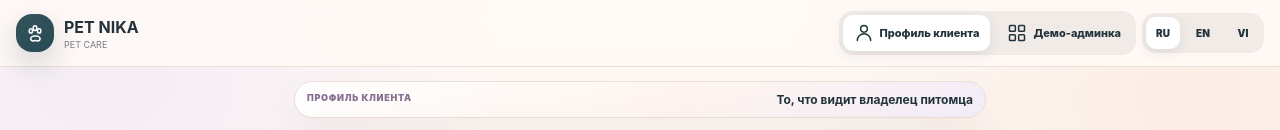
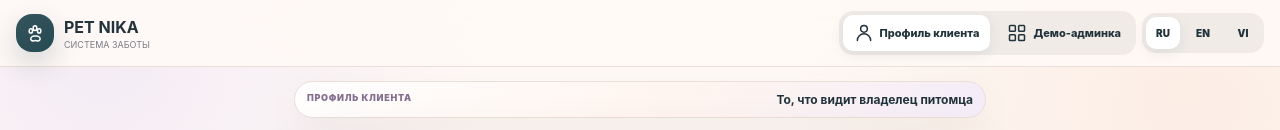
Before and after one commit to mirozdanie6v/pet-nika, a Next.js app: page / in a window 1280 px wide. Shown: the top 130 px of the page. Built offline with nearby package versions, Linux system fonts and the light colour scheme.

Commit message:
fix: localize brand descriptor

```diff
--- a/components/PetNikaApp.tsx
+++ b/components/PetNikaApp.tsx
@@ -15,6 +15,7 @@ function Inner(){
   const [langMenuOpen,setLangMenuOpen]=useState(false);
   const {state,setLanguage}=useApp();
   const c=ui(state.language);
+  const brandTag=state.language==='ru'?'СИСТЕМА ЗАБОТЫ':state.language==='en'?'CARE SYSTEM':'HỆ THỐNG CHĂM SÓC';
   useEffect(()=>{document.documentElement.lang=state.language},[state.language]);
   const selectRole=(nextRole:AppRole)=>{setRole(nextRole);setRoleMenuOpen(false)};
   const selectLanguage=(language:Language)=>{setLanguage(language);setLangMenuOpen(false)};
@@ -22,7 +23,7 @@ function Inner(){
   return <div className="app">
     <header className="topbar">
       <div className="topbar-inner">
-        <div className="brand"><span className="brand-mark"><Icon name="paw"/></span><div><b>PET NIKA</b><small>PET CARE</small></div></div>
+        <div className="brand"><span className="brand-mark"><Icon name="paw"/></span><div><b>PET NIKA</b><small>{brandTag}</small></div></div>
         <div className="top-actions">
           <div className="role-switch desktop-role-switch" aria-label="App role">
             <button className={role==='client'?'active':''} onClick={()=>selectRole('client')}><Icon name="user"/><span>{c.roleClient}</span></button>
```
